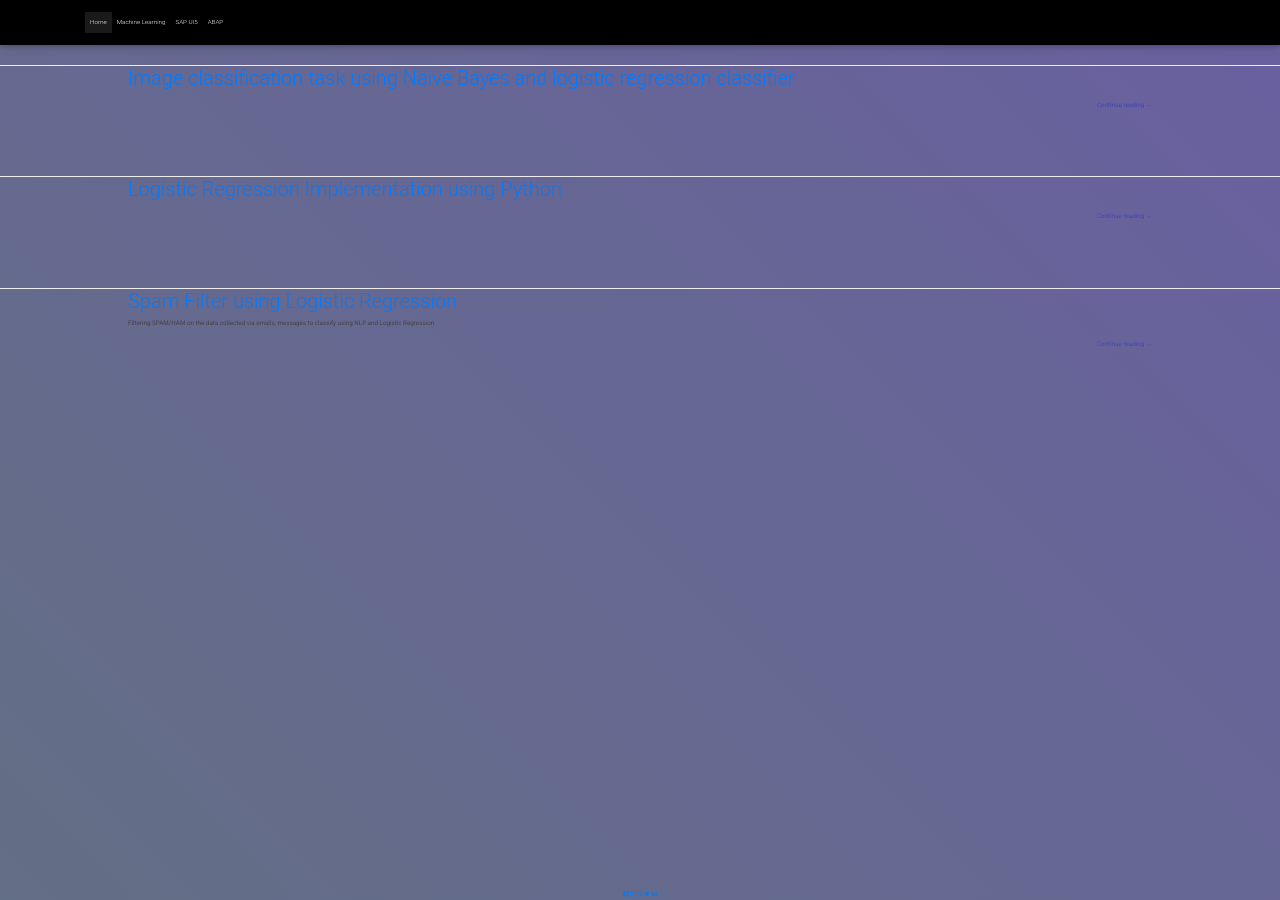
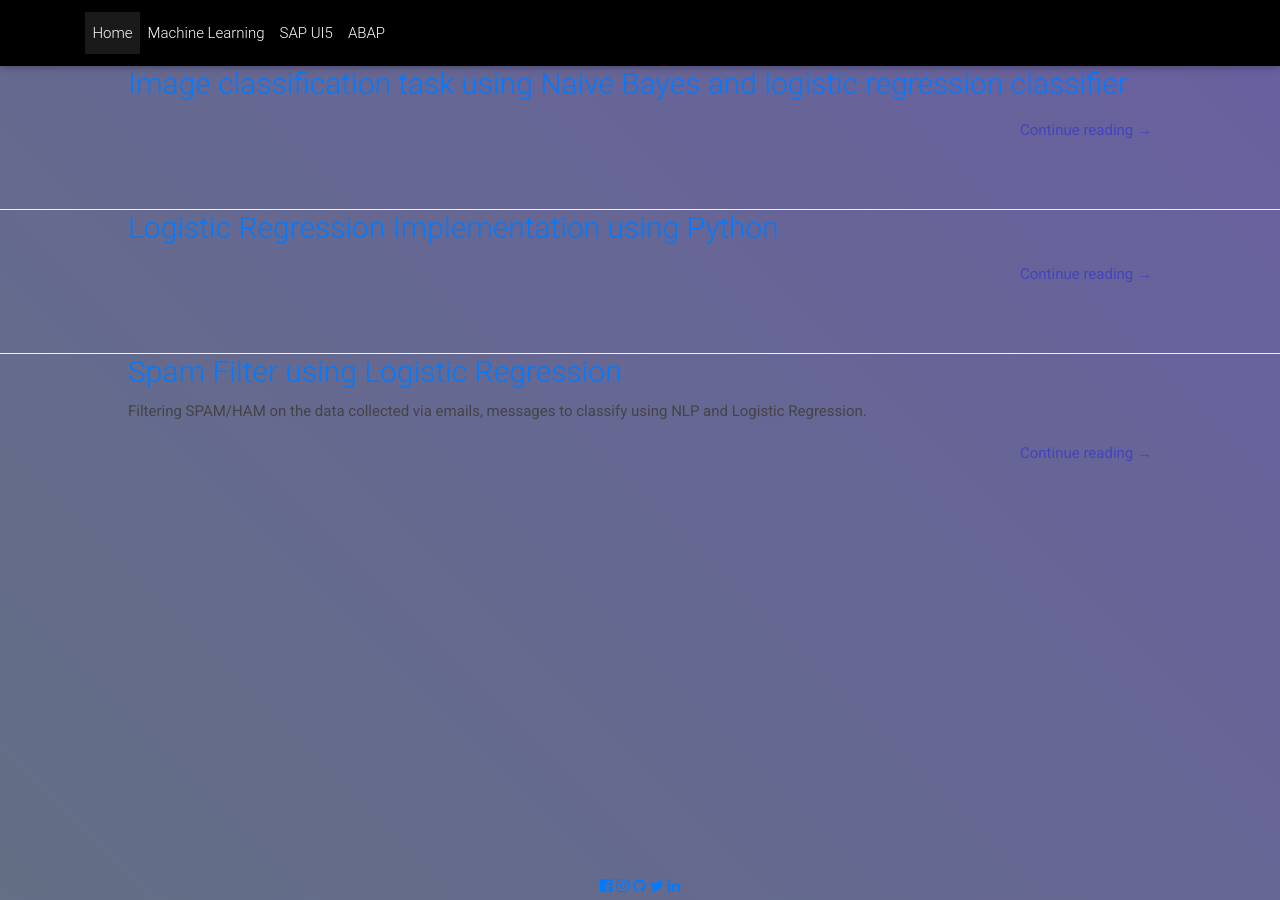
Before and after one commit to GauravChaudhary1/portfolio, a Jekyll site: the page built from blog/index.html, in a window 1280 px wide and 900 px high. Built offline with Jekyll 4.4.1, drawn with Linux system fonts in a browser that asks for light colours; nearby versions of some CDN libraries; some web fonts are replaced.

Commit message:
Update sidebar.css

```diff
--- a/styles/sidebar.css
+++ b/styles/sidebar.css
@@ -5,7 +5,7 @@
   }
 
   html, body {
-    font-size: 62.5%;
+    /* font-size: 62.5%; */
     height: 100%;
   }
 
```
